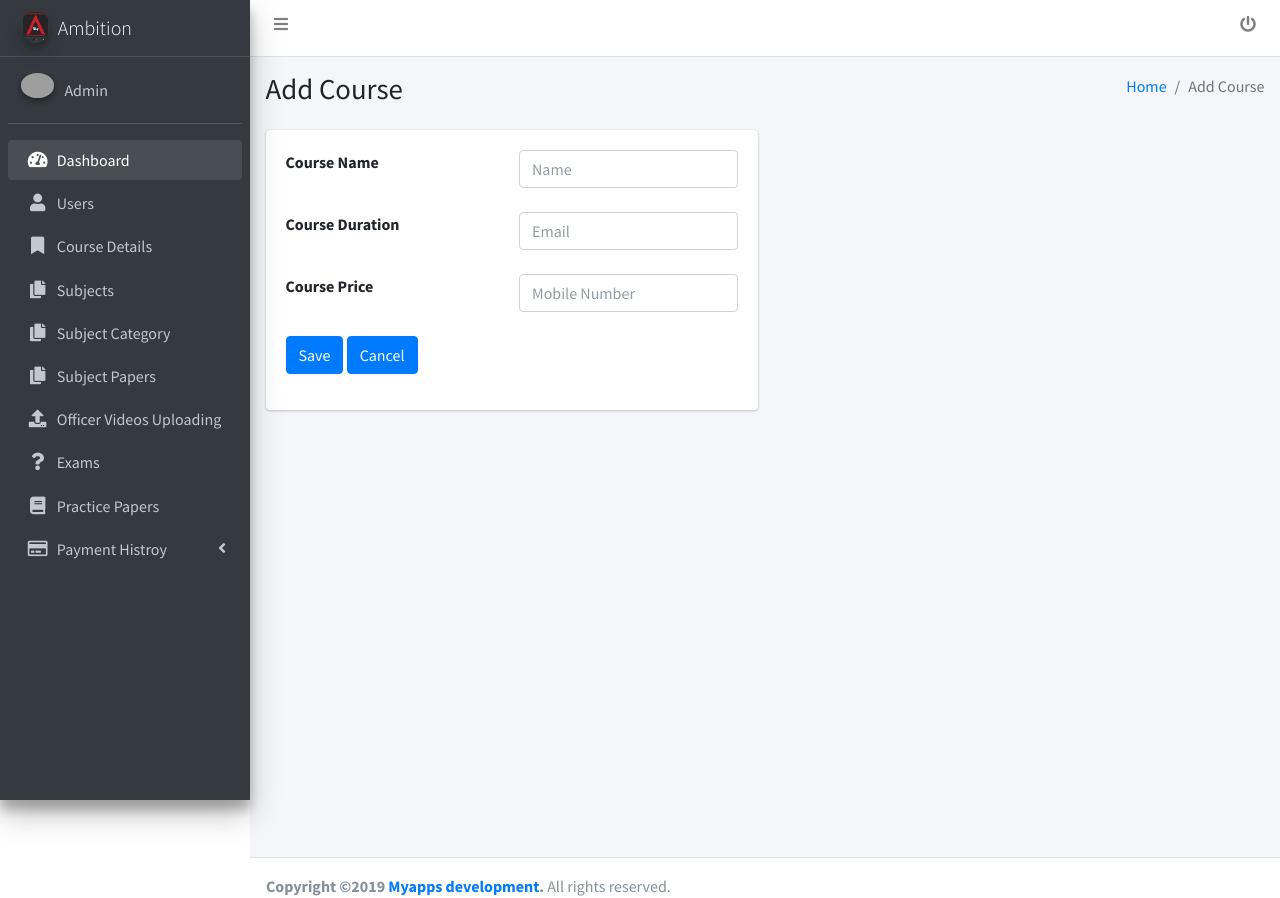
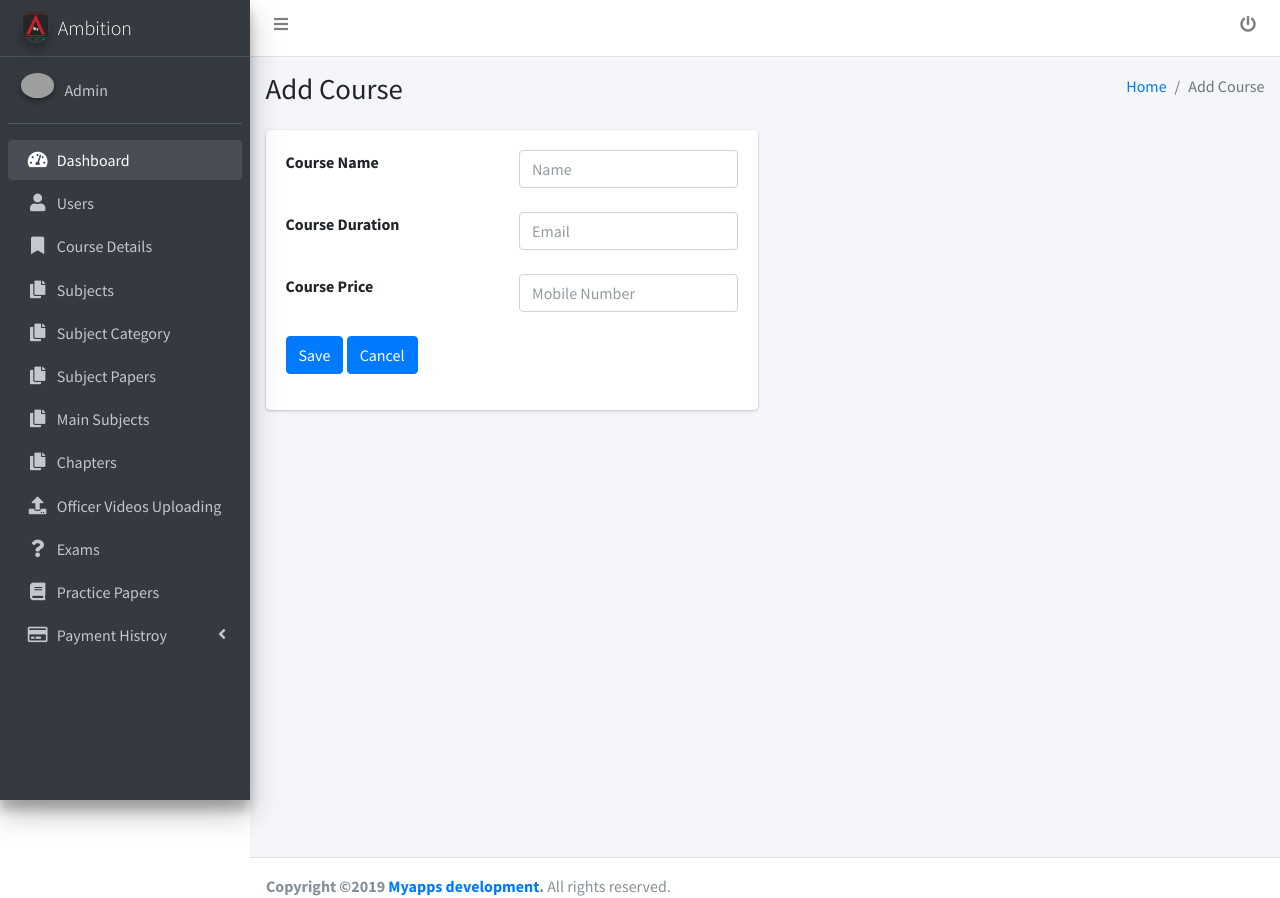
Before and after one commit to anjipavuluri21/ambition, a CodeIgniter app: page /ambition/index.php/course/addCourse in a window 1280 px wide. Shown: the top 898 px of the page. Run offline with CodeIgniter, Linux system fonts and the light colour scheme; some libraries are stand-ins or nearby versions; grey boxes are pictures that could not be loaded.

Commit message:
sidebar changes

```diff
--- a/application/views/common/sidebar.php
+++ b/application/views/common/sidebar.php
@@ -123,6 +123,26 @@
               </p>
             </a>
           </li>
+          <li class="nav-item has-treeview">
+            <a href="<?php echo base_url().'Subject_papers'?>" class="nav-link">
+              <i class="nav-icon fas fa-copy"></i>
+              <p>
+                Main Subjects
+                <!--<i class="fas fa-angle-left right"></i>-->
+
+              </p>
+            </a>
+          </li>
+          <li class="nav-item has-treeview">
+            <a href="<?php echo base_url().'Subject_papers'?>" class="nav-link">
+              <i class="nav-icon fas fa-copy"></i>
+              <p>
+                Chapters
+                <!--<i class="fas fa-angle-left right"></i>-->
+
+              </p>
+            </a>
+          </li>
 
               <li class="nav-item">
                 <a href="#" class="nav-link">
```
